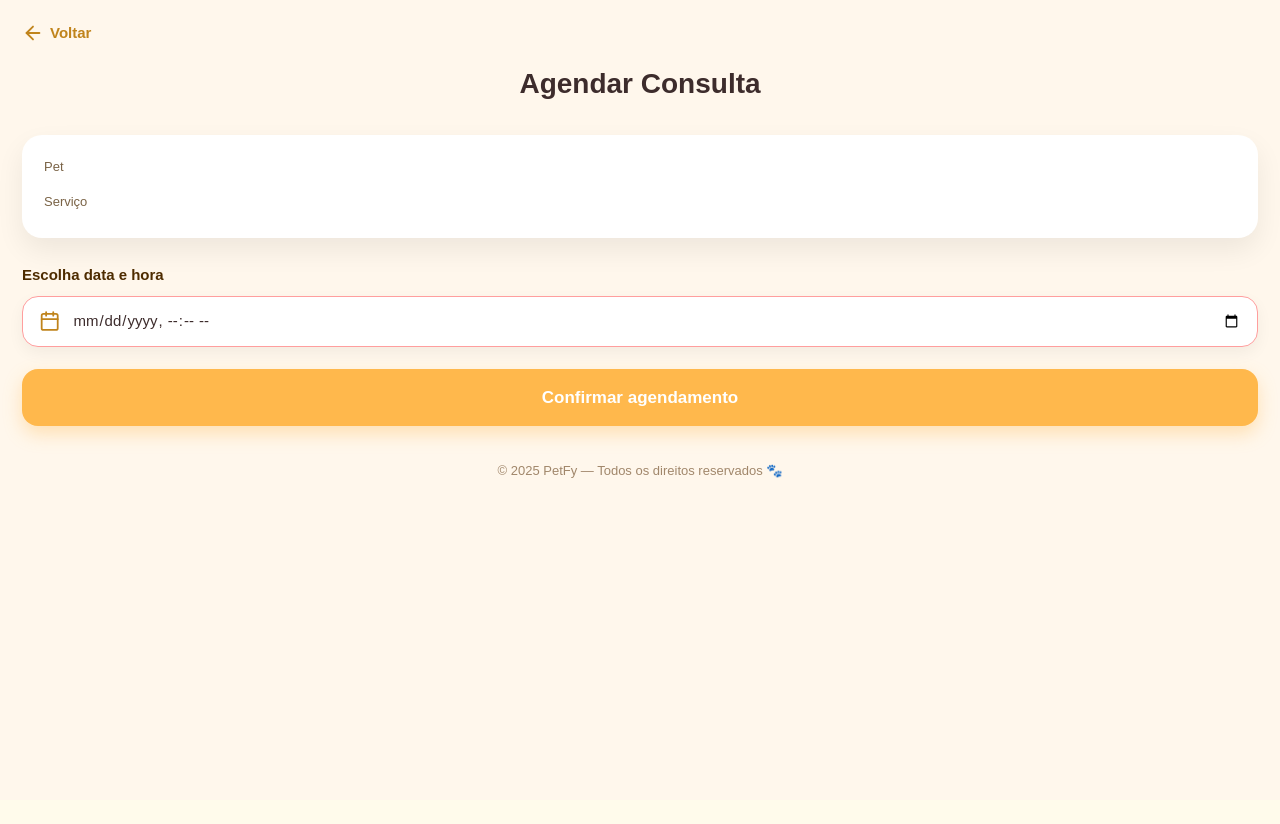
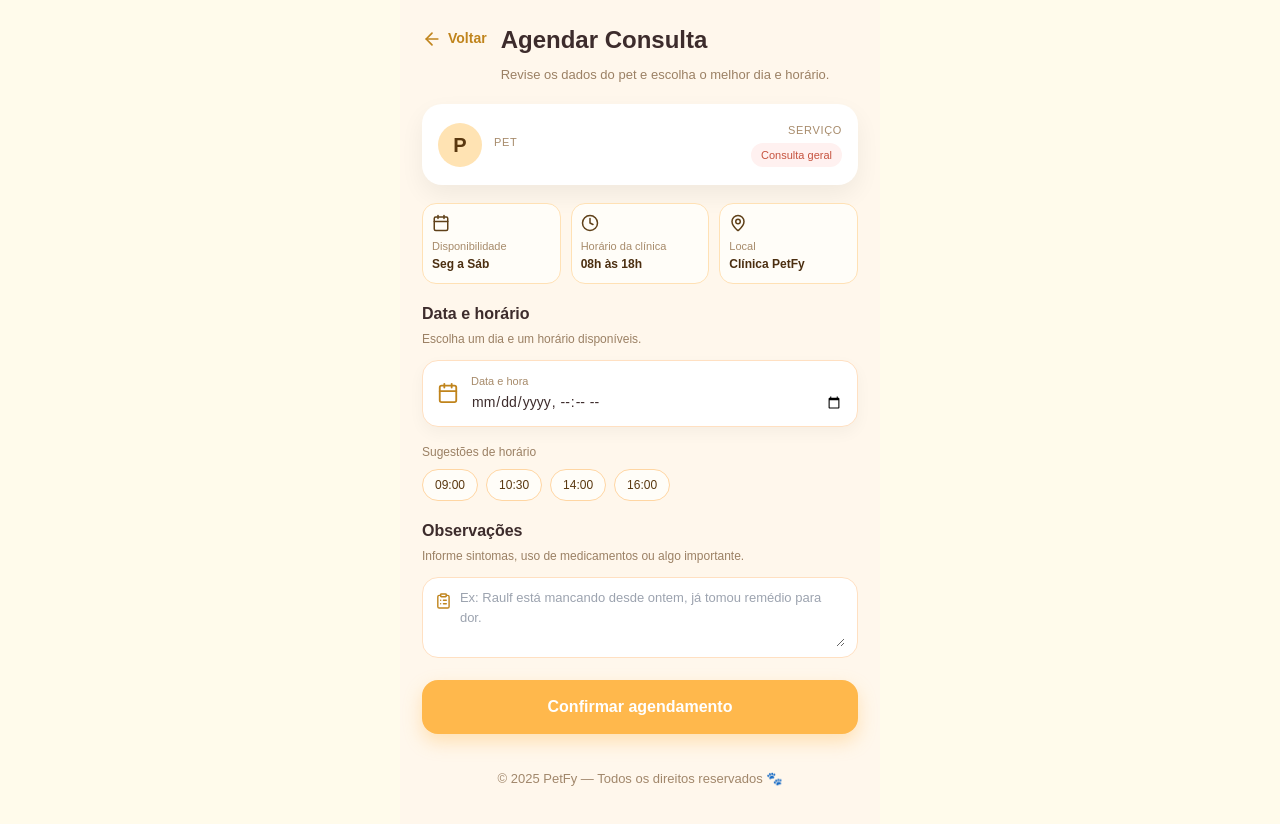
Before and after one commit to Dev-CaioMedeiros/PetFy, a React (Vite) app in the folder frontend/: page /consultas/agendar in a window 1280 px wide. Shown: the top 824 px of the page. Before the commit the page ends 800 px from the top, so only its background shows below. Built offline with nearby package versions, Linux system fonts and the light colour scheme.

Commit message:
update agendar page

```diff
--- a/frontend/src/pages/pets/consulta_agendamento.jsx
+++ b/frontend/src/pages/pets/consulta_agendamento.jsx
@@ -1,4 +1,4 @@
-import { ArrowLeft, Calendar } from "lucide-react";
+import { ArrowLeft, Calendar, Clock, MapPin, ClipboardList } from "lucide-react";
 import { useLocation, useNavigate } from "react-router-dom";
 import { useState } from "react";
 import { BASE_URL } from "../../services/config";
@@ -14,6 +14,7 @@ export default function ConsultaAgendar() {
   const [msg, setMsg] = useState("");
   const [isError, setIsError] = useState(false);
   const [loading, setLoading] = useState(false);
+  const [observacoes, setObservacoes] = useState("");
 
   async function confirmarAgendamento() {
     if (!data) {
@@ -40,6 +41,7 @@ export default function ConsultaAgendar() {
           pet_id: pet.id,
           data,
           descricao: servico.nome,
+          observacoes,
         }),
       });
 
@@ -62,35 +64,92 @@ export default function ConsultaAgendar() {
 
   return (
     <div className="agendar-container">
-
-      {/* Voltar */}
+      {/* Top bar */}
+      <header className="agendar-header">
         <button className="agendar-back" onClick={() => navigate(-1)}>
-        <ArrowLeft size={22} /> Voltar
+          <ArrowLeft size={20} /> Voltar
         </button>
 
-      {/* Título */}
+        <div className="agendar-header-texts">
           <h1 className="agendar-title">Agendar Consulta</h1>
+          <span className="agendar-subtitle">
+            Revise os dados do pet e escolha o melhor dia e horário.
+          </span>
+        </div>
+      </header>
 
-      {/* Card */}
-      <div className="agendar-card">
-        <div className="agendar-row">
-          <p>Pet</p>
-          <h3>{pet?.nome}</h3>
+      {/* PET CARD */}
+      <section className="agendar-section">
+        <div className="agendar-pet-card">
+          <div className="agendar-pet-left">
+            <div className="agendar-pet-avatar">
+              {pet?.nome?.[0]?.toUpperCase() ?? "P"}
             </div>
-
-        <div className="agendar-row">
-          <p>Serviço</p>
-          <h3>{servico?.nome}</h3>
+            <div>
+              <p className="agendar-pet-label">Pet</p>
+              <h3 className="agendar-pet-name">{pet?.nome}</h3>
+              <div className="agendar-pet-tags">
+                {pet?.tipo && <span className="agendar-tag">{pet.tipo}</span>}
+                {pet?.raca && <span className="agendar-tag">{pet.raca}</span>}
+              </div>
             </div>
           </div>
 
-      {/* Label */}
-      <label className="agendar-label">Escolha data e hora</label>
+          <div className="agendar-pet-right">
+            <p className="agendar-pet-label">Serviço</p>
+            <h3 className="agendar-service-name">{servico?.nome}</h3>
+            <span className="agendar-service-chip">Consulta geral</span>
+          </div>
+        </div>
+      </section>
 
-      {/* Input */}
-      <div className={`agendar-input-box ${isError ? "agendar-input-error" : ""}`}>
+      {/* RESUMO / INFO DA CLÍNICA */}
+      <section className="agendar-section">
+        <div className="agendar-info-grid">
+          <div className="agendar-info-card">
+            <Calendar size={18} />
+            <div>
+              <p className="agendar-info-label">Disponibilidade</p>
+              <p className="agendar-info-value">Seg a Sáb</p>
+            </div>
+          </div>
+
+          <div className="agendar-info-card">
+            <Clock size={18} />
+            <div>
+              <p className="agendar-info-label">Horário da clínica</p>
+              <p className="agendar-info-value">08h às 18h</p>
+            </div>
+          </div>
+
+          <div className="agendar-info-card">
+            <MapPin size={18} />
+            <div>
+              <p className="agendar-info-label">Local</p>
+              <p className="agendar-info-value">Clínica PetFy</p>
+            </div>
+          </div>
+        </div>
+      </section>
+
+      {/* DATA E HORA */}
+      <section className="agendar-section">
+        <div className="agendar-section-header">
+          <h2 className="agendar-section-title">Data e horário</h2>
+          <span className="agendar-section-sub">
+            Escolha um dia e um horário disponíveis.
+          </span>
+        </div>
+
+        <div
+          className={`agendar-input-box ${
+            isError ? "agendar-input-error" : ""
+          }`}
+        >
           <Calendar size={22} className="agendar-icon" />
 
+          <div className="agendar-input-wrapper">
+            <label className="agendar-input-label">Data e hora</label>
             <input
               type="datetime-local"
               value={data}
@@ -98,8 +157,57 @@ export default function ConsultaAgendar() {
               className="agendar-input"
             />
           </div>
+        </div>
 
-      {/* Botão */}
+        {/* "chips" de horários rápidos */}
+        <div className="agendar-times">
+          <span className="agendar-times-label">Sugestões de horário</span>
+          <div className="agendar-times-list">
+            {["09:00", "10:30", "14:00", "16:00"].map((hora) => (
+              <button
+                key={hora}
+                type="button"
+                className="agendar-time-chip"
+                onClick={() => {
+                  if (!data) {
+                    // pega hoje por padrão
+                    const hoje = new Date().toISOString().slice(0, 10);
+                    setData(`${hoje}T${hora}`);
+                  } else {
+                    const apenasData = data.slice(0, 10);
+                    setData(`${apenasData}T${hora}`);
+                  }
+                }}
+              >
+                {hora}
+              </button>
+            ))}
+          </div>
+        </div>
+      </section>
+
+      {/* OBSERVAÇÕES */}
+      <section className="agendar-section">
+        <div className="agendar-section-header">
+          <h2 className="agendar-section-title">Observações</h2>
+          <span className="agendar-section-sub">
+            Informe sintomas, uso de medicamentos ou algo importante.
+          </span>
+        </div>
+
+        <div className="agendar-textarea-wrapper">
+          <ClipboardList size={18} className="agendar-textarea-icon" />
+          <textarea
+            className="agendar-textarea"
+            placeholder="Ex: Raulf está mancando desde ontem, já tomou remédio para dor."
+            value={observacoes}
+            onChange={(e) => setObservacoes(e.target.value)}
+            rows={3}
+          />
+        </div>
+      </section>
+
+      {/* BOTÃO */}
       <button
         className={`agendar-btn ${loading ? "disabled" : ""}`}
         onClick={confirmarAgendamento}
@@ -110,9 +218,7 @@ export default function ConsultaAgendar() {
 
       {/* Mensagem */}
       {msg && (
-        <div className={isError ? "msg-error" : "msg-success"}>
-          {msg}
-        </div>
+        <div className={isError ? "msg-error" : "msg-success"}>{msg}</div>
       )}
 
       {/* Footer */}
--- a/frontend/src/styles/pets/agendar.css
+++ b/frontend/src/styles/pets/agendar.css
@@ -2,14 +2,23 @@
 .agendar-container {
   min-height: 100vh;
   background: #fff7ec;
-  padding: 22px;
+  padding: 22px 22px 32px;
   font-family: "Poppins", sans-serif;
   color: #4e2c00;
+  max-width: 480px;
+  margin: 0 auto;
 }
 
-/* ===== BACK BTN ===== */
+/* ===== HEADER ===== */
+.agendar-header {
+  display: flex;
+  align-items: flex-start;
+  gap: 14px;
+  margin-bottom: 18px;
+}
+
 .agendar-back {
-  display: flex;
+  display: inline-flex;
   align-items: center;
   gap: 6px;
   background: none;
@@ -17,104 +26,290 @@
   color: #c0841c;
   font-weight: 600;
   cursor: pointer;
-  font-size: 15px;
+  font-size: 14px;
+  padding: 6px 0;
 }
 
-/* ===== TITLE ===== */
+.agendar-header-texts {
+  flex: 1;
+}
+
 .agendar-title {
-  text-align: center;
-  font-size: 28px;
+  font-size: 24px;
   font-weight: 800;
-  margin: 18px 0 30px;
+  margin: 0 0 4px;
   color: #3d2c2c;
 }
 
-/* ===== CARD ===== */
-.agendar-card {
-  background: #ffffff;
-  border-radius: 20px;
-  padding: 22px;
-  box-shadow: 0 12px 28px rgba(0,0,0,0.07);
-  margin-bottom: 26px;
+.agendar-subtitle {
+  font-size: 13px;
+  color: #9b8064;
 }
 
-.agendar-row {
-  margin-bottom: 16px;
+/* ===== SECTIONS ===== */
+.agendar-section {
+  margin-top: 18px;
 }
 
-.agendar-row:last-child {
-  margin-bottom: 0;
+.agendar-section-header {
+  margin-bottom: 10px;
 }
 
-.agendar-row p {
+.agendar-section-title {
   margin: 0;
-  font-size: 13px;
-  color: #7a6346;
-}
-
-.agendar-row h3 {
-  margin: 4px 0 0;
-  font-size: 18px;
+  font-size: 16px;
   font-weight: 700;
   color: #3d2c2c;
 }
 
-/* ===== LABEL ===== */
-.agendar-label {
+.agendar-section-sub {
+  font-size: 12px;
+  color: #9b8064;
+}
+
+/* ===== PET CARD ===== */
+.agendar-pet-card {
+  background: #ffffff;
+  border-radius: 20px;
+  padding: 18px 16px;
+  box-shadow: 0 10px 24px rgba(0, 0, 0, 0.06);
+  display: flex;
+  justify-content: space-between;
+  gap: 16px;
+}
+
+.agendar-pet-left {
+  display: flex;
+  gap: 12px;
+  align-items: center;
+}
+
+.agendar-pet-avatar {
+  width: 44px;
+  height: 44px;
+  border-radius: 999px;
+  background: #ffe3b3;
+  display: flex;
+  align-items: center;
+  justify-content: center;
+  font-weight: 700;
+  font-size: 20px;
+  color: #5a3810;
+}
+
+.agendar-pet-label {
+  margin: 0;
+  font-size: 11px;
+  text-transform: uppercase;
+  letter-spacing: 0.06em;
+  color: #a78b6b;
+}
+
+.agendar-pet-name {
+  margin: 2px 0 4px;
+  font-size: 17px;
+  font-weight: 700;
+  color: #3d2c2c;
+}
+
+.agendar-pet-tags {
+  display: flex;
+  gap: 6px;
+  flex-wrap: wrap;
+}
+
+.agendar-tag {
+  font-size: 11px;
+  padding: 4px 8px;
+  border-radius: 999px;
+  background: #fff5db;
+  color: #8b5a18;
+  border: 1px solid #ffe0a8;
+}
+
+.agendar-pet-right {
+  text-align: right;
+  align-self: center;
+}
+
+.agendar-service-name {
+  margin: 0;
   font-size: 15px;
-  margin-bottom: 10px;
-  display: block;
+  font-weight: 700;
+  color: #3d2c2c;
+}
+
+.agendar-service-chip {
+  margin-top: 4px;
+  display: inline-block;
+  font-size: 11px;
+  padding: 4px 10px;
+  border-radius: 999px;
+  background: #fff1f0;
+  color: #c6533f;
+}
+
+/* ===== INFO GRID (CLÍNICA / HORÁRIOS) ===== */
+.agendar-info-grid {
+  display: grid;
+  grid-template-columns: repeat(3, minmax(0, 1fr));
+  gap: 10px;
+}
+
+.agendar-info-card {
+  background: #fffdf8;
+  border-radius: 14px;
+  padding: 10px 9px;
+  border: 1px solid #ffe1b5;
+  display: flex;
+  flex-direction: column;
+  gap: 6px;
+  font-size: 12px;
+}
+
+.agendar-info-card svg {
+  opacity: 0.9;
+}
+
+.agendar-info-label {
+  margin: 0;
+  color: #a78b6b;
+  font-size: 11px;
+}
+
+.agendar-info-value {
+  margin: 0;
   font-weight: 600;
+  color: #4b2e10;
+  font-size: 12px;
 }
 
 /* ===== INPUT BOX ===== */
 .agendar-input-box {
   display: flex;
   align-items: center;
-  background: #fff;
+  background: #ffffff;
   border-radius: 16px;
-  border: 1.8px solid #ff9e9e;
-  padding: 12px 16px;
-  margin-bottom: 22px;
-  box-shadow: 0 6px 16px rgba(0,0,0,0.05);
-  transition: .2s;
+  border: 1.6px solid #ffe0c2;
+  padding: 12px 14px;
+  margin-top: 8px;
+  box-shadow: 0 6px 16px rgba(0, 0, 0, 0.04);
+  transition: 0.2s;
+}
+
+.agendar-input-box:focus-within {
+  border-color: #ffb84c;
+  box-shadow: 0 0 0 3px rgba(255, 184, 76, 0.28);
 }
 
 /* INPUT ERROR */
 .agendar-input-error {
-  border: 2px solid #ff5b5b !important;
+  border: 1.8px solid #ff5b5b !important;
   background: #fff0f0;
-  box-shadow: 0 0 0 4px rgba(255, 90, 90, 0.2);
+  box-shadow: 0 0 0 3px rgba(255, 90, 90, 0.22);
 }
 
-/* ===== ICON ===== */
+/* ICON */
 .agendar-icon {
   margin-right: 12px;
   color: #c0841c;
+  flex-shrink: 0;
 }
 
-/* ===== INPUT FIELD ===== */
+/* INPUT WRAPPER */
+.agendar-input-wrapper {
+  width: 100%;
+  display: flex;
+  flex-direction: column;
+}
+
+.agendar-input-label {
+  font-size: 11px;
+  color: #a78b6b;
+  margin-bottom: 2px;
+}
+
+/* INPUT FIELD */
 .agendar-input {
   border: none;
   outline: none;
   width: 100%;
-  font-size: 15px;
+  font-size: 14px;
   background: none;
   color: #3d2c2c;
+}
+
+/* ===== TIME CHIPS ===== */
+.agendar-times {
+  margin-top: 12px;
+}
+
+.agendar-times-label {
+  font-size: 12px;
+  color: #9b8064;
+}
+
+.agendar-times-list {
+  margin-top: 6px;
+  display: flex;
+  flex-wrap: wrap;
+  gap: 8px;
+}
+
+.agendar-time-chip {
+  border-radius: 999px;
+  padding: 6px 12px;
+  border: 1px solid #ffd6a3;
+  background: #fffdf8;
+  font-size: 12px;
+  color: #5a3810;
+  cursor: pointer;
+  transition: 0.18s;
+}
+
+.agendar-time-chip:hover {
+  background: #ffe7bf;
+}
+
+/* ===== TEXTAREA (OBSERVAÇÕES) ===== */
+.agendar-textarea-wrapper {
+  margin-top: 6px;
+  border-radius: 16px;
+  background: #ffffff;
+  border: 1.4px solid #ffe0c2;
+  padding: 10px 12px;
+  display: flex;
+  gap: 8px;
+}
+
+.agendar-textarea-icon {
+  margin-top: 4px;
+  color: #c0841c;
+}
+
+.agendar-textarea {
+  border: none;
+  outline: none;
+  width: 100%;
+  resize: vertical;
+  font-size: 13px;
+  color: #4b2e10;
+  background: transparent;
 }
 
 /* ===== BUTTON ===== */
 .agendar-btn {
   width: 100%;
-  padding: 16px;
+  margin-top: 22px;
+  padding: 15px;
   background: #ffb84c;
   border: none;
   border-radius: 16px;
   font-weight: 700;
-  font-size: 17px;
+  font-size: 16px;
   color: #fff;
   cursor: pointer;
-  transition: .25s ease;
+  transition: 0.22s ease;
   box-shadow: 0 8px 18px rgba(255, 184, 76, 0.35);
 }
 
@@ -129,52 +324,47 @@
   transform: none;
 }
 
-/* ===== SUCCESS BOX ===== */
-.msg-success {
+/* ===== SUCCESS / ERROR ===== */
+.msg-success,
+.msg-error {
   width: 100%;
   text-align: center;
-  padding: 14px;
-  margin-top: 20px;
+  padding: 13px;
+  margin-top: 16px;
   border-radius: 14px;
+  font-size: 14px;
+  font-weight: 600;
+  animation: fadeInUp 0.2s ease forwards;
+}
 
+.msg-success {
   background: #d8ffd1;
   border: 2px solid #6fc463;
   color: #2f6f00;
-
-  font-size: 15px;
-  font-weight: 600;
-
-  animation: fadeInUp .3s ease forwards;
 }
 
-/* ===== ERROR BOX ===== */
 .msg-error {
-  width: 100%;
-  text-align: center;
-  padding: 14px;
-  margin-top: 20px;
-  border-radius: 14px;
-
   background: #ffe1e1;
   border: 2px solid #ff7b7b;
   color: #a60000;
-
-  font-size: 15px;
-  font-weight: 600;
-
-  animation: fadeInUp .3s ease forwards;
 }
 
 /* ===== ANIMATION ===== */
 @keyframes fadeInUp {
-  0% { opacity: 0; transform: translateY(8px); }
-  100% { opacity: 1; transform: translateY(0); }
+  0% {
+    opacity: 0;
+    transform: translateY(6px);
+  }
+  100% {
+    opacity: 1;
+    transform: translateY(0);
+  }
 }
 
 /* ===== FOOTER ===== */
 .home-footer-text {
   text-align: center;
-  font-size: 13px;
-  margin-top: 40px;
+  font-size: 12px;
+  margin-top: 26px;
   color: #a1876b;
 }
```
Lines whose indentation alone changed are shown as unchanged.
